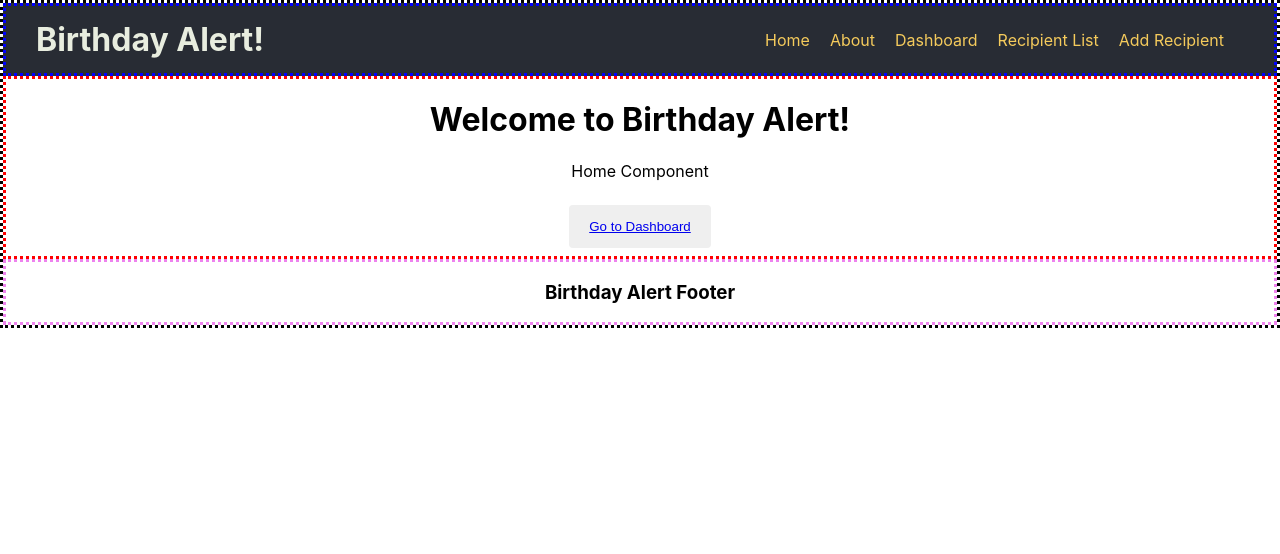
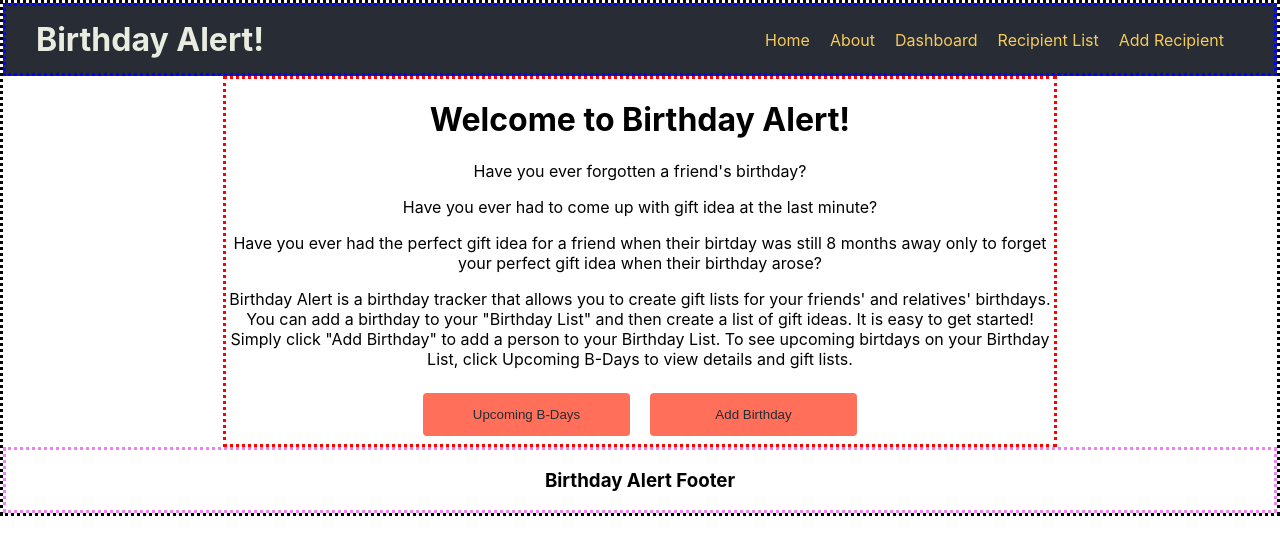
Before and after one commit to raeas/birthday-alert-client, a React (Create React App) app: page / in a window 1280 px wide. Shown: the top 554 px of the page. Built offline with nearby package versions, Linux system fonts and the light colour scheme.

Commit message:
added description of app to home page and added Add Birthday button to home page.

```diff
--- a/src/Home/Home.css
+++ b/src/Home/Home.css
@@ -2,3 +2,24 @@
   border-style: dotted;
   border-color: red;
 }
+
+.Home button {
+  width: 25%;
+  background-color: #ff6f59;
+  color: #282c34;
+  padding: 14px 20px;
+  margin: 8px 10px;
+  border: none;
+  border-radius: 4px;
+  cursor: pointer;
+}
+
+.text-link {
+  color: inherit;
+  text-decoration: inherit;
+}
+
+.Home {
+  width: 65%;
+  display: inline-block;
+}
--- a/src/Home/Home.js
+++ b/src/Home/Home.js
@@ -7,8 +7,12 @@ function Home() {
   return (
     <div className='Home'>
       <h1>Welcome to Birthday Alert!</h1>
-      <p>Home Component</p>
-      <button><Link to='/dashboard' className='text-link'>Go to Dashboard</Link></button>
+      <p>Have you ever forgotten a friend's birthday?</p>
+      <p>Have you ever had to come up with gift idea at the last minute?</p>
+      <p>Have you ever had the perfect gift idea for a friend when their birtday was still 8 months away only to forget your perfect gift idea when their birthday arose?</p>
+      <p>Birthday Alert is a birthday tracker that allows you to create gift lists for your friends' and relatives' birthdays. You can add a birthday to your "Birthday List" and then create a list of gift ideas. It is easy to get started! Simply click "Add Birthday" to add a person to your Birthday List. To see upcoming birtdays on your Birthday List, click Upcoming B-Days to view details and gift lists. </p>
+      <button><Link to='/dashboard' className='text-link'>Upcoming B-Days</Link></button>
+      <button><Link to='/add-person' className='text-link'>Add Birthday</Link></button>
     </div>
   );
 }
```
